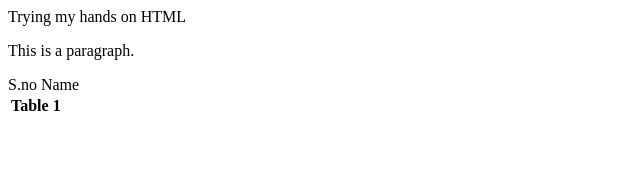
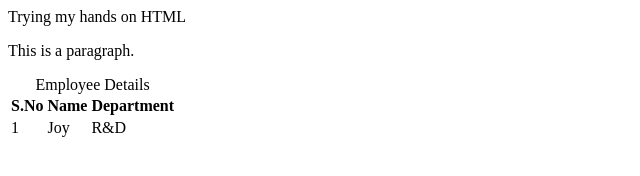
Before and after one commit to PreetikaC/Sample, a plain HTML site: page index.html in a window 1280 px wide. Shown: the whole page, without its empty margins (0-640 px from the left). Drawn offline with Linux system fonts and the light colour scheme.

Commit message:
Update index.html

```diff
--- a/index.html
+++ b/index.html
@@ -6,9 +6,17 @@
   <body>
     <p> This is a paragraph. </p>
     <table>
-      <th> Table 1 </th>
-      <tr> S.no </th>
-    <tr> Name </th>
+      <caption> Employee Details </caption>
+     <tr>
+        <th> S.No </th>
+      <th> Name </th>
+      <th> Department </th>
+      </tr>
+      <tr>
+      <td> 1 </td>
+      <td> Joy </td>
+      <td> R&D </td>
+      </tr>
     </table>
     <!--This is a comment-->
   </body>
```
